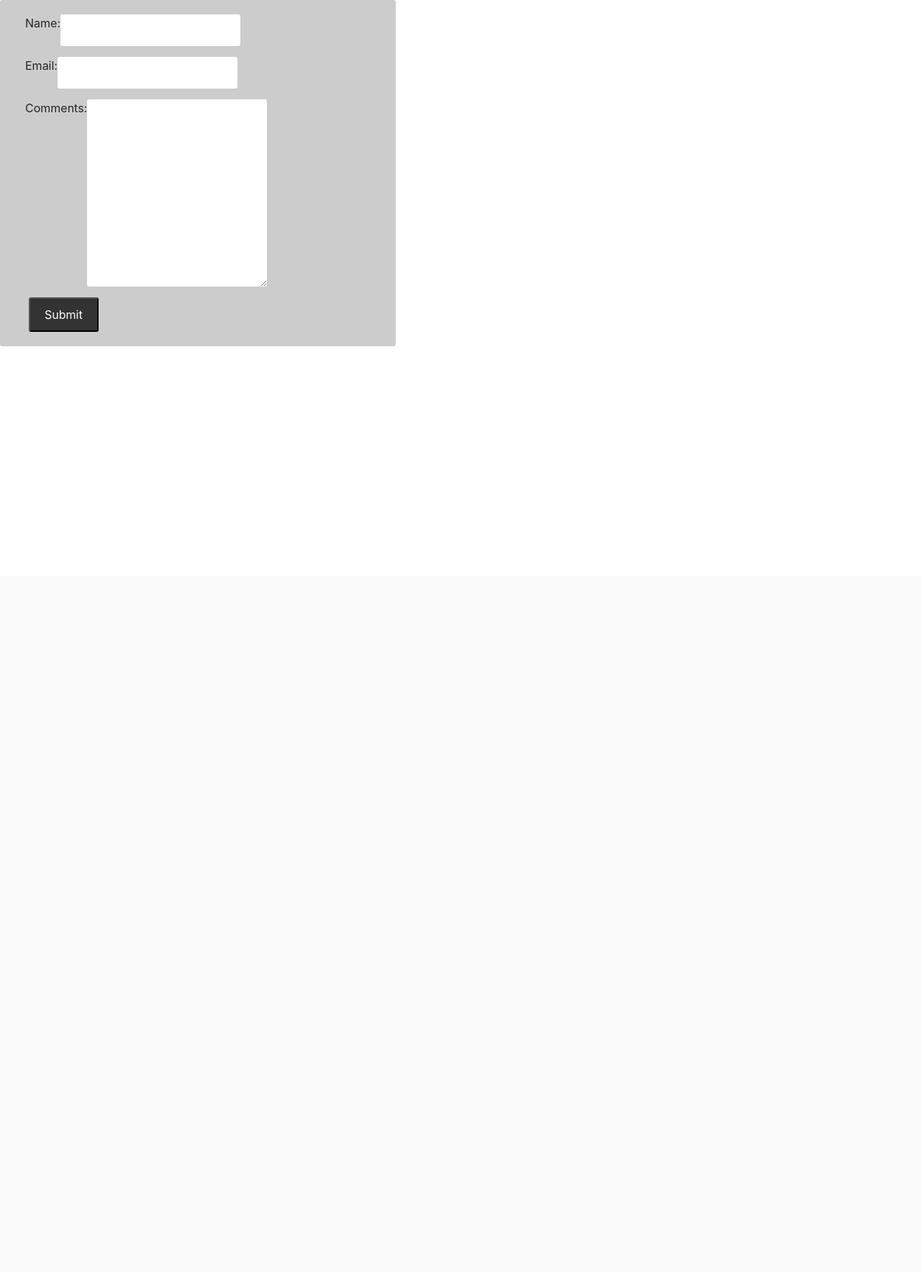
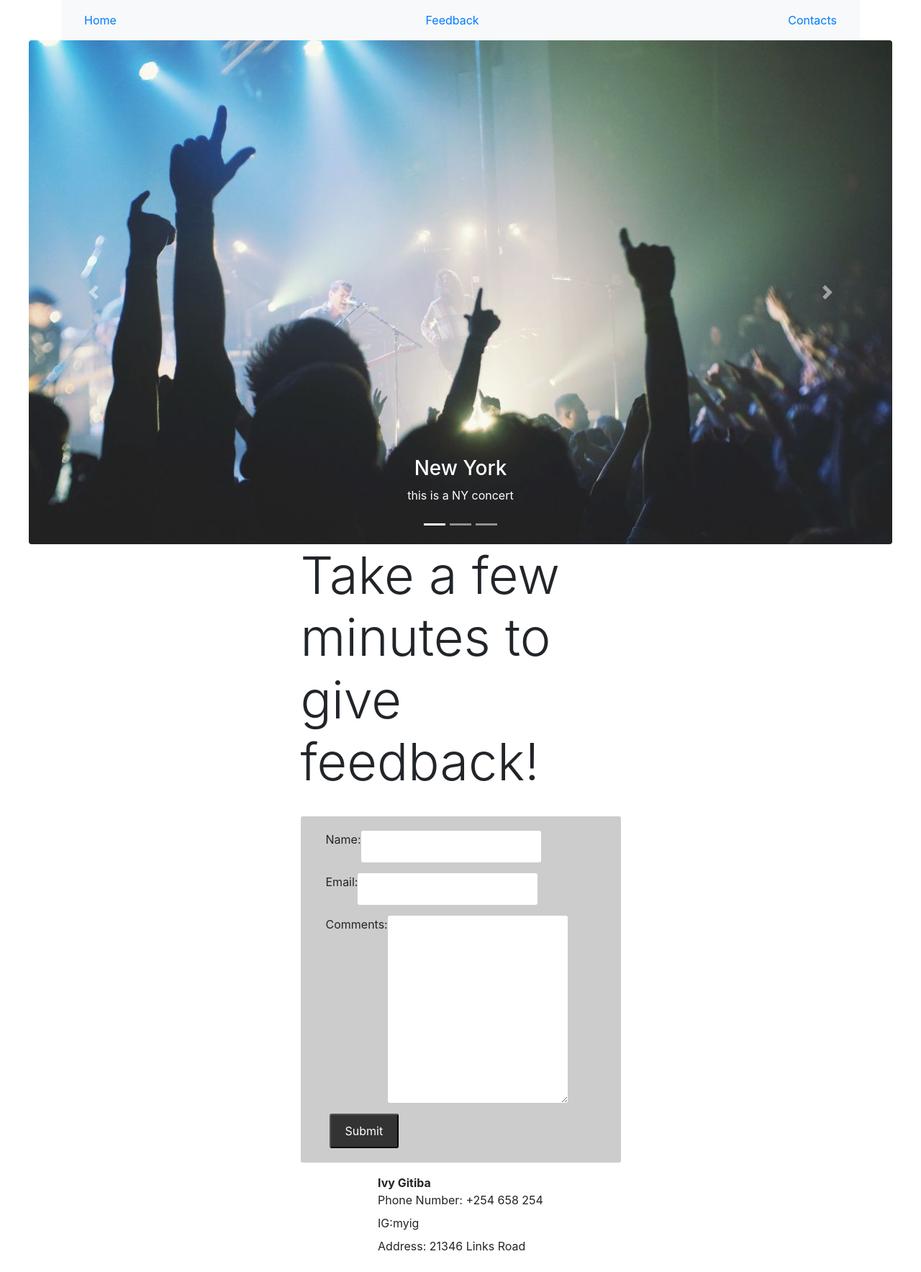
Before and after one commit to Denace/myfeedback, a PHP site: page / in a window 1280 px wide. Shown: the whole page at 72% size. Before the commit the page ends 481 px from the top, so only its background shows below. Run offline with PHP 8.4, Linux system fonts and the light colour scheme; data that the repository does not hold is empty.

Commit message:
prettify page

```diff
--- a/index.php
+++ b/index.php
@@ -2,11 +2,6 @@
 <head>
     <title>My Feedback</title>
     <style>
-        body {
-            width: 550px;
-            font-family: Arial;
-        }
-
         #frm-qr {
             padding: 20px 40px;
             background: #CCC;
@@ -18,6 +13,7 @@
             border: 0px;
             border-radius: 3px;
             width: 250px;
+            align: right;
         }
 
         .submit-button {
@@ -81,20 +77,83 @@
      <script src="/Myfeedback/bootstrap.min.js"></script>
 </head>
 <body>
+<div class="container">
+    <nav class="navbar sticky-top navbar-light bg-light">
+        <a class="nav-link" href="#">Home</a>
+        <a class="nav-link" href="#frm">Feedback</a>
+        <a class="nav-link" href="#address">Contacts</a>
+    </nav>
+    <div class="row justify-content-center" >
+    <div class="col-md-auto">
+            <div id="carouselExampleIndicators" class="carousel slide" data-ride="carousel">
+                <ol class="carousel-indicators">
+                    <li data-target="#carouselExampleIndicators" data-slide-to="0" class="active"></li>
+                    <li data-target="#carouselExampleIndicators" data-slide-to="1"></li>
+                    <li data-target="#carouselExampleIndicators" data-slide-to="2"></li>
+                </ol>
+                <div class="carousel-inner">
+                    <div class="carousel-item active">
+                        <img class="d-block rounded" src="images/ny.jpg" alt="First slide">
+                        <div class="carousel-caption d-none d-md-block">
+                            <h3>New York</h3>
+                            <p>this is a NY concert</p>
+                        </div>
+                    </div>
+                    <div class="carousel-item">
+                        <img class="d-block rounded" src="images/chicago.jpg" alt="Second slide">
+                        <div class="carousel-caption d-none d-md-block">
+                            <h3>Chicago</h3>
+                            <p>A concert in Illinois</p>
+                        </div>
+                    </div>
+                    <div class="carousel-item">
+                        <img class="d-block rounded" src="images/la.jpg" alt="Third slide">
+                        <div class="carousel-caption d-none d-md-block">
+                            <h3>Los Angeles</h3>
+                            <p>LA is humid and fun!</p>
+                        </div>
+                    </div>
+                </div>
+                <a class="carousel-control-prev" href="#carouselExampleIndicators" role="button" data-slide="prev">
+                    <span class="carousel-control-prev-icon" aria-hidden="true"></span>
+                    <span class="sr-only">Previous</span>
+                </a>
+                <a class="carousel-control-next" href="#carouselExampleIndicators" role="button" data-slide="next">
+                    <span class="carousel-control-next-icon" aria-hidden="true"></span>
+                    <span class="sr-only">Next</span>
+                </a>
+            </div>
+        </div>
+    </div>
+
+    <div class="row justify-content-center">
+        <div class="col-md-5">
+            <h2 class="display-3" id="frm">Take a few minutes to give feedback!</h2> <br/>
             <form method="post" name="feedback" id="frm-qr"action="index.php">
                 <div class="form-row">
-            Name: <input type="text" name="name_field" id="name_field" class="input-field" />
+                    Name: <input type="text" name="name_field" id="name_field" class="input-field"  required/>
                 </div>
                 <div class="form-row">
-            Email: <input type="email" name="email_field" id="email_field" class="input-field" />
+                    Email: <input type="email" name="email_field" id="email_field" class="input-field" required />
                 </div>
                 <div class="form-row">
-            Comments: <textarea rows="10" cols="10" class="input-field" name="comments_field" id="comments_field" ></textarea>
+                    Comments: <textarea rows="10" cols="10" class="input-field" name="comments_field" id="comments_field" required></textarea>
                 </div>
                 <div>
                     <input type="submit" name="submit" class="submit-button"value="Submit" />
                 </div>
             </form>
+        </div>
+    </div>
+    <div class="row justify-content-center">
+        <address id="address">
+                <b>Ivy Gitiba</b><br/>
+                <Label>Phone Number:</label> +254 658 254<br/>
+                <Label>IG:</label>myig<br/>
+                <Label>Address:</label> 21346 Links Road<br/>
+        </address>
+    </div>
+</div>
 </body>
 
 <?php
@@ -107,8 +166,7 @@
 
     if(isset($email,$comments)){
         save_comment($email,$comments);
-        //get_comment();
-        //echo $email." ". $name." ". $comments ;
+        get_comments();
     }
 
     function save_comment($k,$c){
@@ -130,7 +188,7 @@
         }
 
     }
-    function get_comment(){
+    function get_comments(){
         $conn=OpenCon();
         $sql="select * from comment";
         $result=$conn->query($sql);
@@ -139,6 +197,9 @@
         }
 
     }
+    /**
+     * To be implemented edit and delete functions
+     */
     function delete_comment($id){}
     function edit_comment($id){}
 
```
Also changed, not shown: images/chicago.jpg (added), images/la.jpg (added), images/mock.jpg (added), images/mock1.jpg (added), images/ny.jpg (added), images/qr.png (added). Lines whose indentation alone changed are shown as unchanged.
